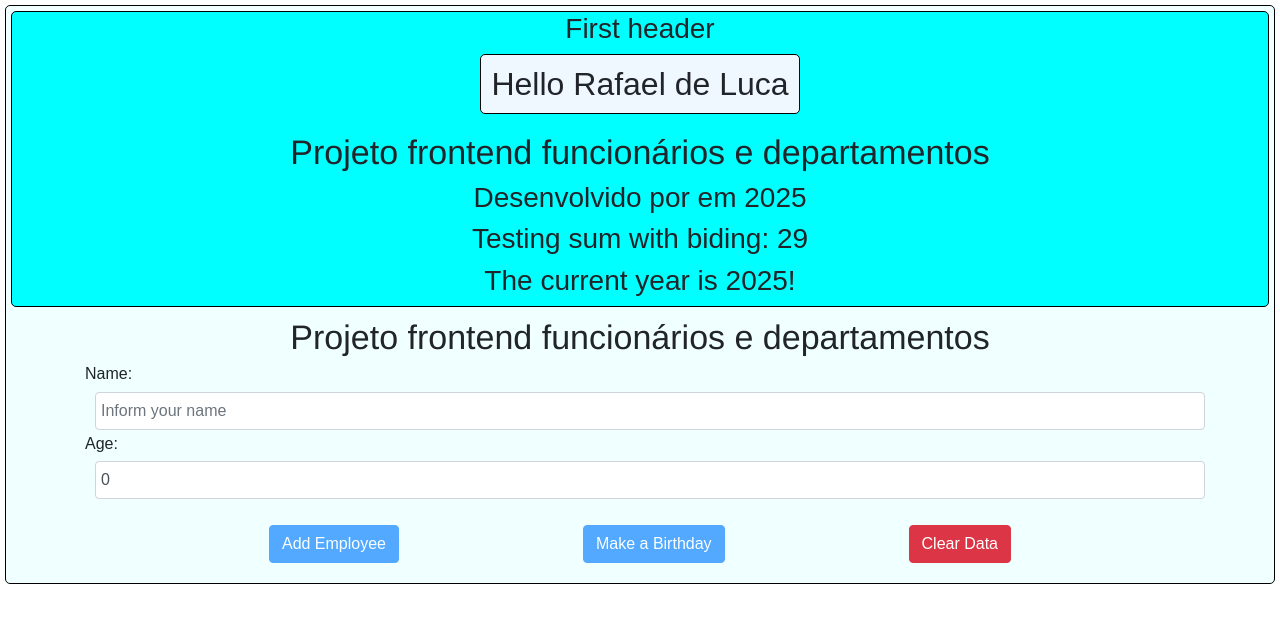
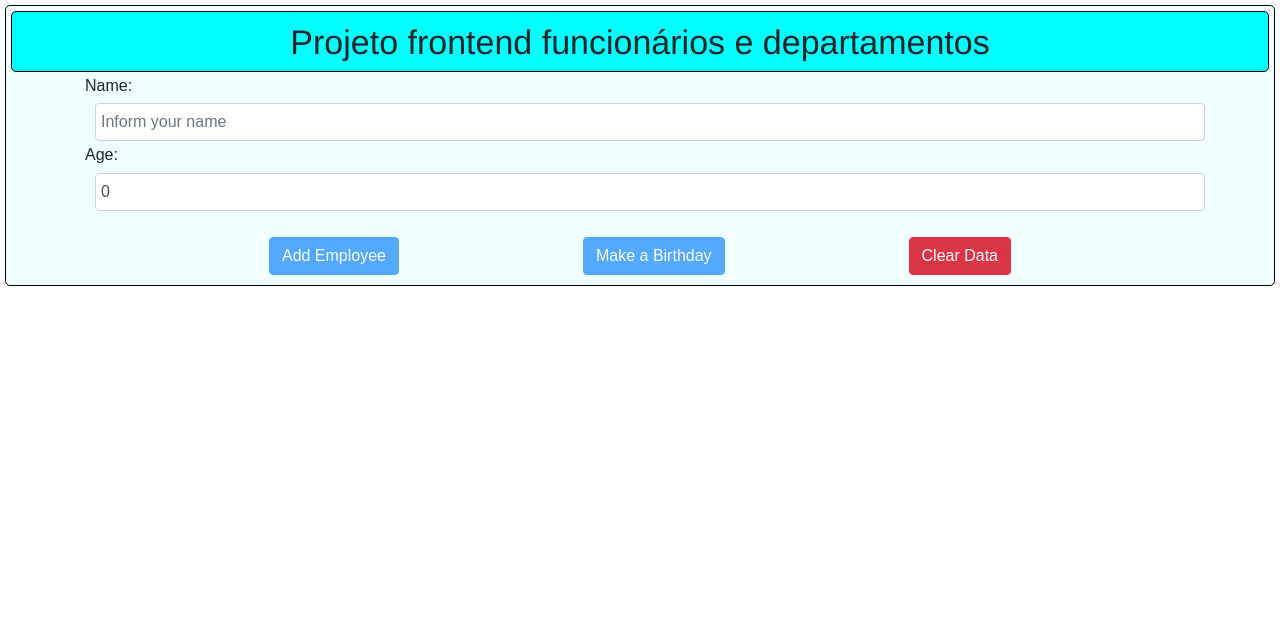
Before and after one commit to rafaelgauderio/angular-department-employees, an Angular app: page / in a window 1280 px wide. Shown: the top 622 px of the page. Built offline with nearby package versions, Linux system fonts and the light colour scheme.

Commit message:
ngFor with object

```diff
--- a/src/app/app.component.html
+++ b/src/app/app.component.html
@@ -1,20 +1,8 @@
 <html>
   <main class="main">
-    <app-header></app-header>
-    <app-hello></app-hello>
     <h1>Projeto frontend funcionários e departamentos</h1>
-    <h3>Desenvolvido por {{nameInsert}} em {{year}}</h3>
-    <h3>Testing sum with biding: {{ 17 + 12 }}</h3>
-    <h3>The current year is {{getYear()}}!</h3>
   </main>
   <div class="container">
-    <h1>Projeto frontend funcionários e departamentos</h1>
-    <div class="alert alert-success" role="alert" *ngIf="added">
-      Employee add (ngIf): <strong>name: {{nameInsert}}, age: {{age}}</strong>
-    </div>
-    <div class="alert alert-warning" role="alert" [hidden]="!added">
-      Employee add (hidden): <strong>name: {{nameInsert}}, age: {{age}}</strong>
-    </div>
     <div class="form-group">
       <label>Name: </label>
       <input
@@ -55,16 +43,16 @@
         Clear Data
       </button>
     </div>
-    <div class="row" style="margin-top: 10px;">
-      <div class="col-3" *ngFor="let emp of emplooyees">
+    <div class="row m-auto" style="margin-top: 10px;">
+      <div class="col-3 mb-2 border border-success rounded" *ngFor="let emp of emplooyees">
         <div class="card">
           <img
-            src="https://randomuser.me/api/portraits/men/17.jpg"
+            src="https://randomuser.me/api/portraits/men/{{emp.id}}.jpg"
             class="card-img-top"
             alt="..."
             style="margin-bottom: 5px;"
           />
-          <div class="card-block">{{emp}}</div>
+          <div class="card-block">Name: {{emp.nameInsert}}</div>
         </div>
       </div>
     </div>
--- a/src/app/app.component.ts
+++ b/src/app/app.component.ts
@@ -17,7 +17,8 @@ export class AppComponent {
   nameInsert = '';
   age = 0;
   added = false;
-  emplooyees: string [] = [];
+  emplooyees: any  = [];
+  id=0;
   lastId = 1;
 
   getYear() {
@@ -26,17 +27,15 @@ export class AppComponent {
 
   addEmployee(name: string) {
     //console.log(`Adding new employee ${name}`);
-    this.nameInsert = name;
     this.added = true;
-    this.emplooyees.push(this.nameInsert);
+    this.emplooyees.push({
+      nameInsert: this.name,
+      id: ++this.lastId
+  });
+
     this.name="";
 
-    /*
-    this.emplooyees.push({
-      nameInsert: this.nameInsert,
-      id: ++this.lastId
-    });
-    */
+
   }
 
   removeEmployee() {
```
